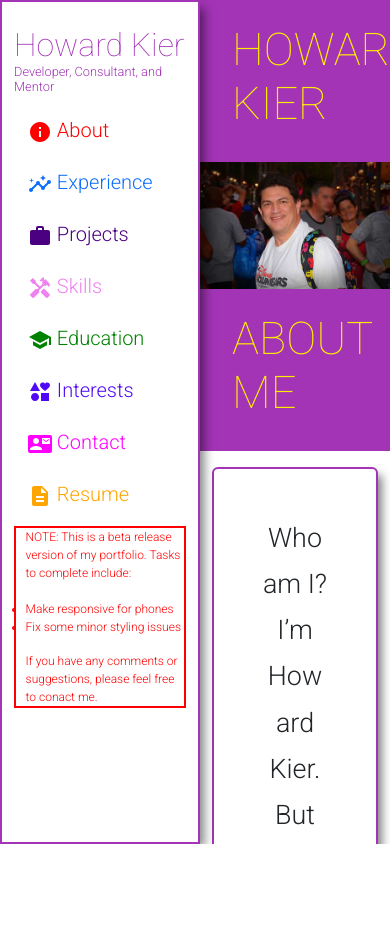
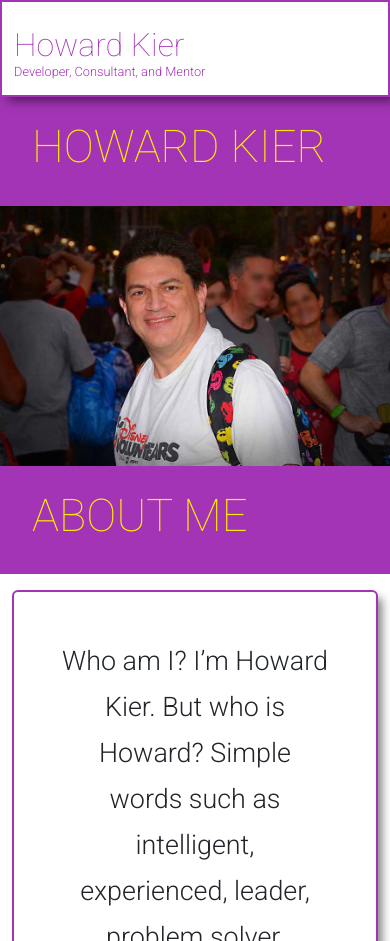
Before and after one commit to hkier/resume, a React (Create React App) app: page / in a window 390 px wide. Before the commit the page ends 844 px from the top, so only its background shows below. Built offline with nearby package versions, Linux system fonts and the light colour scheme.

Commit message:
becoming responsive

```diff
--- a/src/App.css
+++ b/src/App.css
@@ -1,3 +1,5 @@
+
+
 /* The asterisk (*) is a wildcard selector. It selects all elements. */
 /* box-shadow: .375rem .375rem .625rem -.125rem rgba(0,0,0,0.5); */
 
@@ -40,6 +42,10 @@
   border-style: solid;
   min-width: 12.5rem;
   z-index: 10;
+  order: 1;
+  padding-left: .75rem;
+  padding-right: .75rem;
+
 }
 
 .wrapper>.row {
@@ -55,6 +61,7 @@
   width: auto;
   flex-shrink: 1;
   padding: 0rem;
+  order: 2;
 }
 
 .howardStyle {
@@ -540,3 +547,21 @@ img {
   text-decoration: none;
   color:black;
 }
+
+@media (max-width: 767px) {
+  /* Media query for narrow screens */
+  .wrapper {
+    flex-wrap: wrap; /* Allowing flex items to wrap on narrow screens */
+  }
+
+  .sidebar {
+    width: 100%; /* Making the sidebar take up the full width */
+    height: 0%;
+    min-width: 0rem;
+
+  }
+
+  .main {
+    order: 1; /* Placing the main content above the sidebar on narrow screens */
+  }
+}
--- a/src/App.js
+++ b/src/App.js
@@ -2,8 +2,7 @@
 import 'bootstrap/dist/css/bootstrap.min.css';
 
 //import of the components from the react-bootstrap library
-import React, { Suspense } from 'react';
-import Row from 'react-bootstrap/Row';
+import React, { Suspense,  useState, useEffect } from 'react';
 import Col from 'react-bootstrap/Col';
 import Grid from '@mui/material/Grid';
 // import Container from 'react-bootstrap/Container';
@@ -13,6 +12,7 @@ import Grid from '@mui/material/Grid';
 import Sidebar from './components/Sidebar';
 import About from './components/About';
 import Intro from './components/Intro';
+import Header from './components/Header';
 
 
 //import of components using lazy loading to reduce the size of the initial load.
@@ -26,15 +26,38 @@ const Resume = React.lazy(() => import('./components/Resume'));
 
 
 function App() {
+
+  const [isLargeScreen, setIsLargeScreen] = useState(false);
+
+  useEffect(() => {
+    const handleResize = () => {
+      setIsLargeScreen(window.innerWidth > 767);
+    };
+
+    // Initial check on component mount
+    handleResize();
+
+    // Attach event listener for window resize
+    window.addEventListener('resize', handleResize);
+
+    // Clean up event listener on component unmount
+    return () => {
+      window.removeEventListener('resize', handleResize);
+    };
+  }, []);
+
+
+
   return (
     <Grid fluid >
       <div className='wrapper' style={{ width: '100vw' }}>
-        <Row >
-          <Col className='sidebar' xs={2}>
-            <Sidebar />
+
+          <Col className='sidebar' xs={12} sm={2}>
+            <Header />
+            {isLargeScreen && <Sidebar />}
           </Col>
 
-          <Col className='main' xs={10}>
+          <Col className='main' xs={12} sm={10}>
             <Intro style={{ width: '100vw' }} />
             <Suspense fallback={<div>Loading...</div>}>
               <About />
@@ -47,7 +70,7 @@ function App() {
               <Resume />
             </Suspense>
           </Col>
-        </Row>
+
       </div>
     </Grid>
   );
--- a/src/components/Sidebar.js
+++ b/src/components/Sidebar.js
@@ -24,16 +24,9 @@ import Comments from './comments';
 
 export default function Sidebar() {
     return (
-        <div className="navStyle" >
+        <div >
 
-            <div>
-                <h2 className='howardStyle'>
-                    <HashLink smooth to="#home" className='howardStyle'>Howard Kier
-                        <h6 >Developer, Consultant, and Mentor</h6></HashLink>
-                </h2>
-            </div>
-
-            <div className='navStyle'>
+           <div className='navStyle'>
                 <h3>
                     <HashLink
                         data-to-scrollspy-id='about'
```
